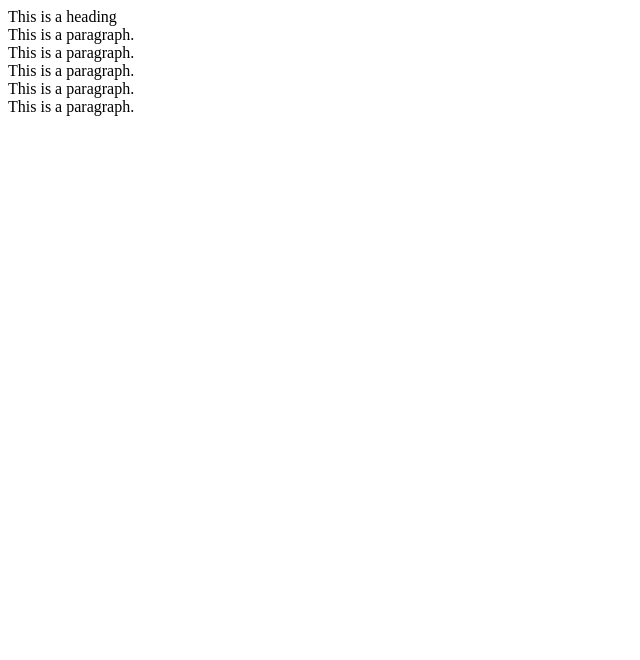
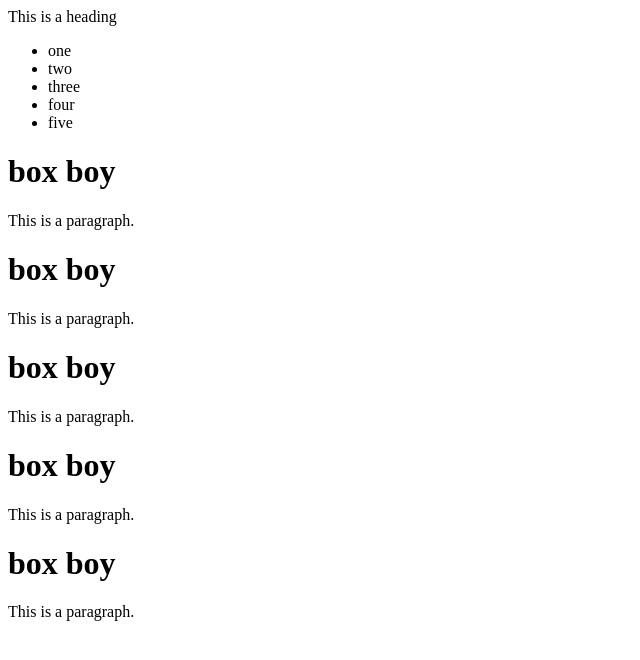
Before and after one commit to ily27/web-3a, a plain HTML site: page index.html in a window 1280 px wide. Shown: the whole page, without its empty margins (0-640 px from the left). Drawn offline with Linux system fonts and the light colour scheme.

Commit message:
web3a update

```diff
--- a/index.html
+++ b/index.html
@@ -4,13 +4,24 @@
 <link rel="stylesheet" href="mystyle.css">
 </head>
 <body>
-
 <div id="container">This is a heading</div>
-  <div id="content-box">This is a paragraph.</div>
-  <div id="content-box">This is a paragraph.</div>
-  <div id="content-box">This is a paragraph.</div>
-  <div id="content-box">This is a paragraph.</div>
-  <div id="content-box">This is a paragraph.</div>
+<ul>
+  <li>one</li>
+  <li>two</li>
+  <li>three</li>
+  <li>four</li>
+  <li>five</li>
+</ul>
+  <div id="content-box">
+    <h1 id=box1> box boy </h1> This is a paragraph.</div>
+  <div id="content-box">
+     <h1 id=box2> box boy </h1>This is a paragraph.</div>
+  <div id="content-box">
+    <h1 id=box3> box boy </h1> This is a paragraph.</div>
+  <div id="content-box">
+    <h1 id=box4> box boy </h1> This is a paragraph.</div>
+  <div id="content-box">
+    <h1 id=box5> box boy </h1> This is a paragraph.</div>
 </div>
 
 </body>
```
